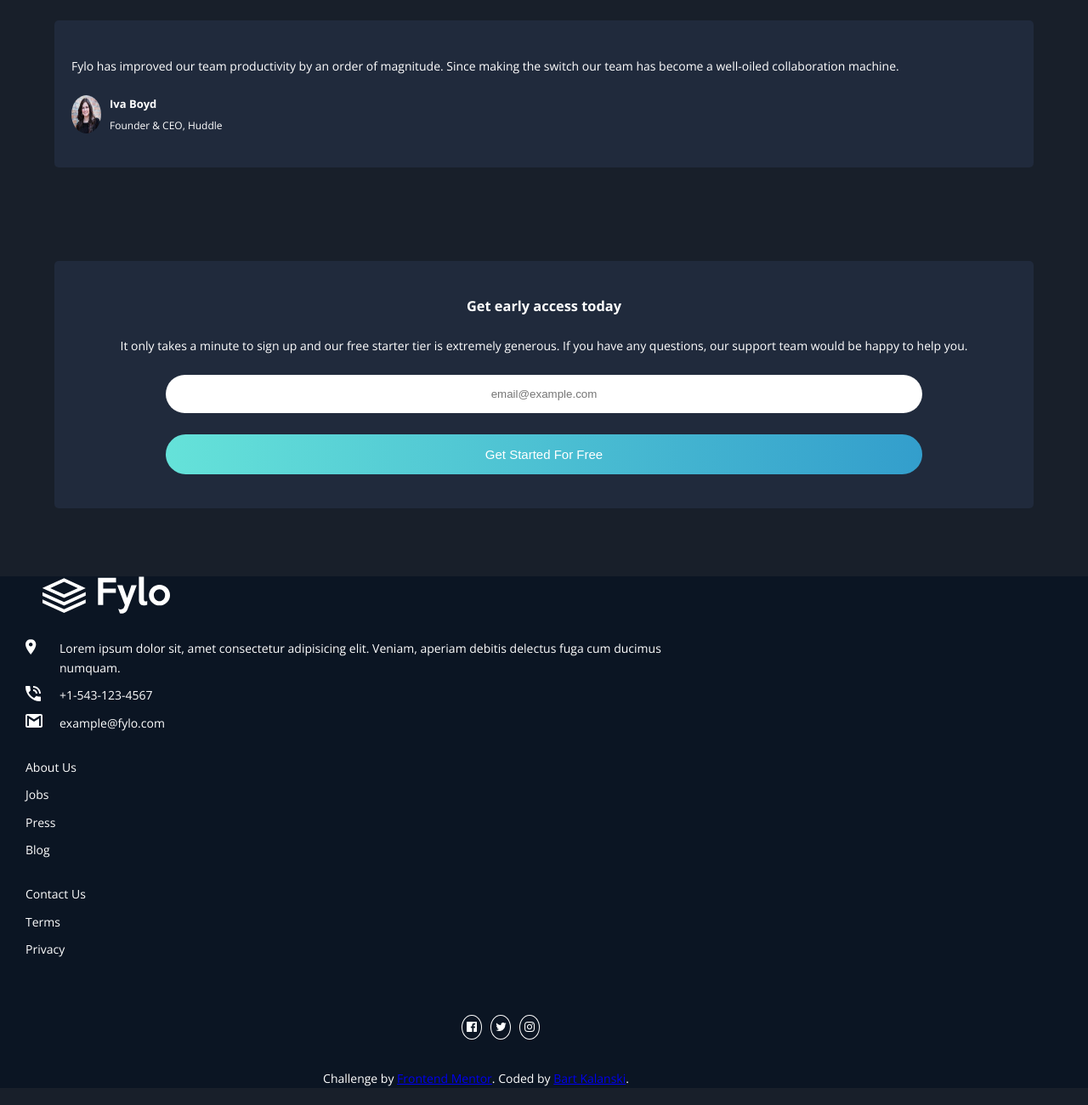
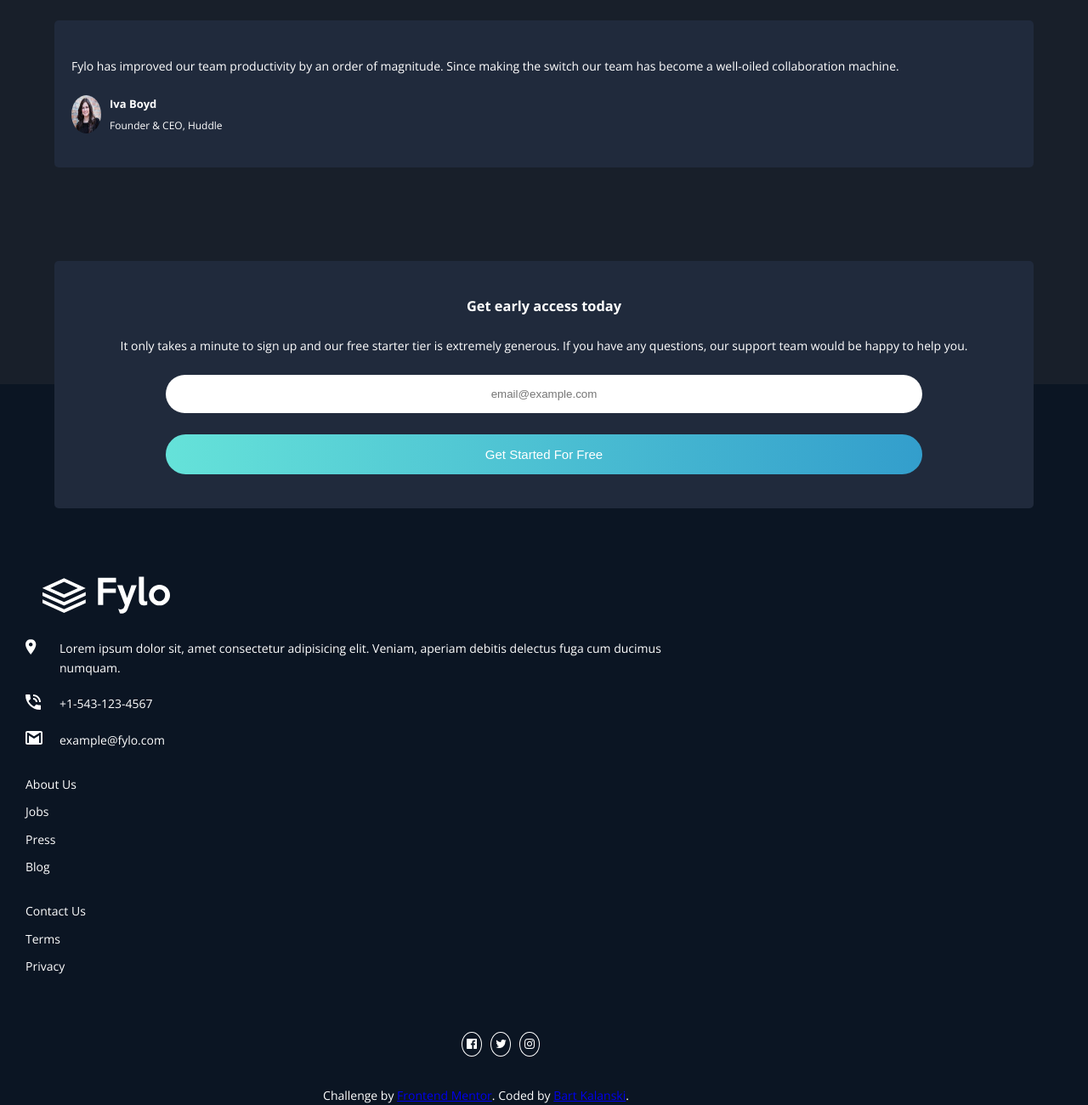
Before and after one commit to bartkalanski/fylo-dark-theme-FEM, a plain HTML site: page index.html in a window 1280 px wide. Shown: the part 3526-4826 px from the top of the page at 85% size. Drawn offline with nearby package versions, Linux system fonts and the light colour scheme.

Commit message:
Fixed contact/footer overlapping background

```diff
--- a/index.html
+++ b/index.html
@@ -115,6 +115,7 @@
             </div>
         </div>
     </div>
+    <div class="split-background">
         <div class="contact ">
             <h3 class="contact__header">Get early access today</h3>
             <p class="contact__text">
@@ -122,6 +123,7 @@
             </p>
             <input type="text" class="contact__input" placeholder="email@example.com">
             <button class="contact__btn">Get Started For Free</button>
+        </div>
     </div>
     <footer class="footer">
 
--- a/sass/_contact.scss
+++ b/sass/_contact.scss
@@ -1,3 +1,11 @@
+    .split-background {
+        width: 100%;
+        grid-column: 1/7;
+        background-image: linear-gradient(to bottom, $dark-blue-main, $dark-blue-main 50%, $dark-blue-footer 50%, $dark-blue-footer);
+        background-size: cover;
+        background-repeat: no-repeat;
+    }
+
     .contact {
         grid-column: 1/7;
         background: $dark-blue-testimonials;
--- a/sass/_footer.scss
+++ b/sass/_footer.scss
@@ -23,20 +23,20 @@
         display: grid;
         grid-template-rows: 1fr repeat(2, max-content);
         grid-template-columns: max-content 1fr;
-        grid-row-gap: 1rem;
+        grid-row-gap: 2rem;
     }
     &__info-icon {
         margin-right: 2rem;
     }
     &__nav-top {
-        grid-column: 1/2;
+        grid-column: 1/3;
         grid-row: 4/8;
         margin-left: 3rem;
         display: grid;
         grid-row-gap: 1rem;
     }
     &__nav-bottom {
-        grid-column: 1/2;
+        grid-column: 1/3;
         grid-row: 8/10;
         margin-left: 3rem;
         display: grid;
```
Also changed, not shown: css/main.css. Lines whose indentation alone changed are shown as unchanged.
